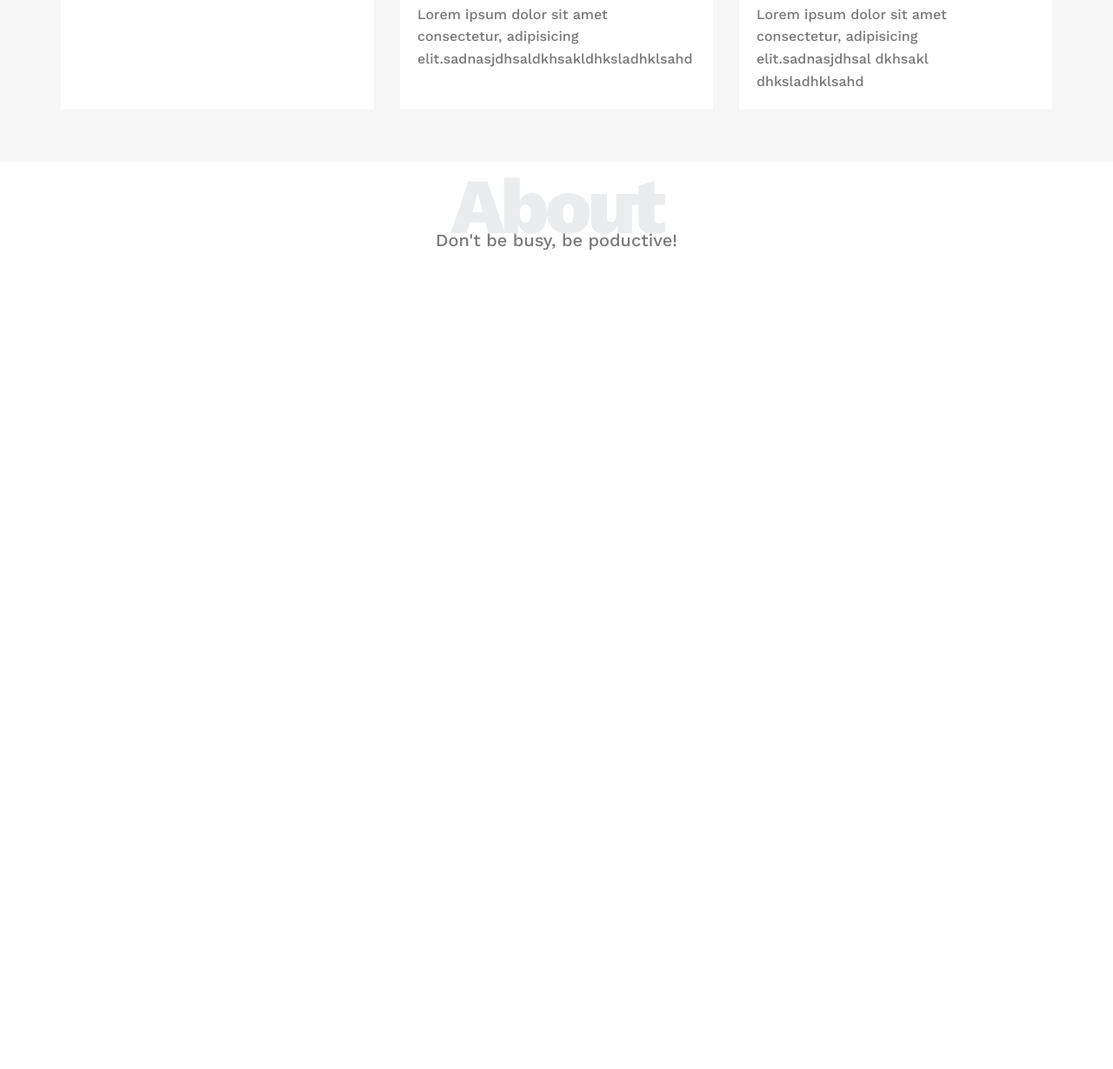
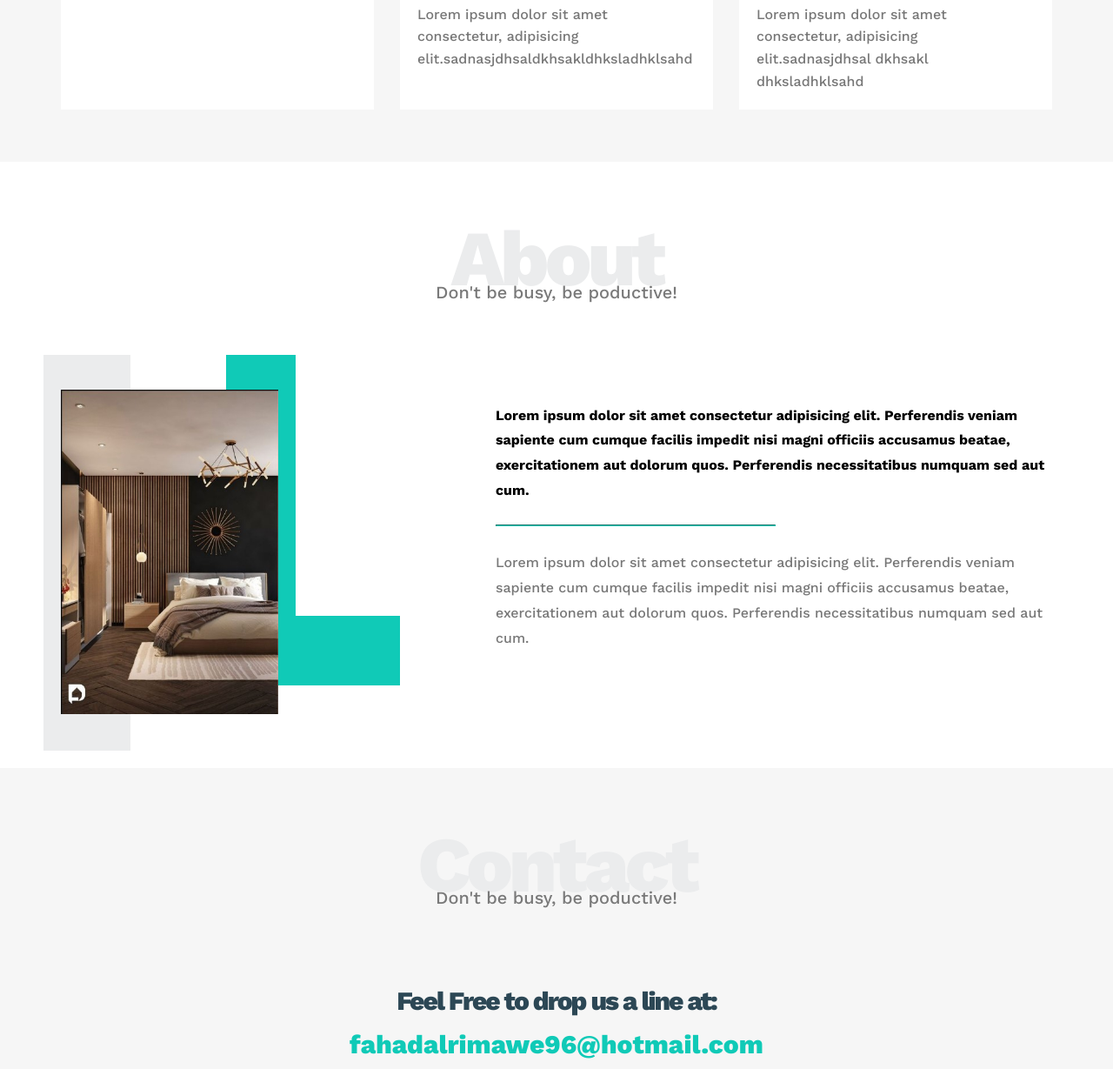
Before and after one commit to fha96/html-css-v1, a plain HTML site: page index.html in a window 1280 px wide. Shown: the part 2446-3675 px from the top of the page at 87% size. Before the commit the page ends 2736 px from the top, so only its background shows below. Drawn offline with nearby package versions, Linux system fonts and the light colour scheme.

Commit message:
complete template

```diff
--- a/index.html
+++ b/index.html
@@ -79,7 +79,7 @@
     </div>
     <!-- End Features -->
     <!-- Start Services -->
-    <div class="services">
+    <div class="services" id="services">
       <div class="container">
         <h2 class="special-heading">Services</h2>
         <p>Don't be busy, be poductive!</p>
@@ -149,7 +149,7 @@
     </div>
     <!-- End Services -->
     <!--Start Portfolio-->
-    <div class="portfolio">
+    <div class="portfolio" id="portfolio">
       <div class="container">
         <h2 class="special-heading">Portfolio</h2>
         <p>Don't be busy, be poductive!</p>
@@ -158,21 +158,36 @@
             <img src="images/Portfolios-1-1.png" alt="portfolio-1.png" />
             <div class="info">
               <h3>Hello Day</h3>
-              <p>Lorem ipsum dolor sit amet consectetur, adipisicing elit.sadnasjdhsaldkhsakldhksladhklsahd</p>
+              <p>
+                Lorem ipsum dolor sit amet consectetur, adipisicing
+                elit.sadnasjdhsaldkhsakldhksladhklsahd
+              </p>
             </div>
           </div>
           <div class="card">
-            <img src="images/portfolios-preschool-students.png" alt="portfolio-2.png" />
+            <img
+              src="images/portfolios-preschool-students.png"
+              alt="portfolio-2.png"
+            />
             <div class="info">
               <h3>Hello Day</h3>
-              <p>Lorem ipsum dolor sit amet consectetur, adipisicing elit.sadnasjdhsaldkhsakldhksladhklsahd</p>
+              <p>
+                Lorem ipsum dolor sit amet consectetur, adipisicing
+                elit.sadnasjdhsaldkhsakldhksladhklsahd
+              </p>
             </div>
           </div>
           <div class="card">
-            <img src="images/2b6152154020263.Y3JvcCwzNDUxLDI3MDAsMTExOSww.png" alt="portfolio-3.png" />
+            <img
+              src="images/2b6152154020263.Y3JvcCwzNDUxLDI3MDAsMTExOSww.png"
+              alt="portfolio-3.png"
+            />
             <div class="info">
               <h3>Hello Day</h3>
-              <p>Lorem ipsum dolor sit amet consectetur, adipisicing elit.sadnasjdhsal dkhsakl dhksladhklsahd</p>
+              <p>
+                Lorem ipsum dolor sit amet consectetur, adipisicing
+                elit.sadnasjdhsal dkhsakl dhksladhklsahd
+              </p>
             </div>
           </div>
         </div>
@@ -180,15 +195,57 @@
     </div>
     <!--End Portfolio-->
     <!--Start About-->
-    <div class="about">
+    <div class="about" id="about">
       <div class="container">
         <h2 class="special-heading">About</h2>
         <p>Don't be busy, be poductive!</p>
         <div class="about-content">
+          <div class="image">
+            <img src="images/Glamorous-Wooden-Bedroom-Interior-Design.jpg" alt="">
+          </div>
+          <div class="text">
+            <p>
+              Lorem ipsum dolor sit amet consectetur adipisicing elit. Perferendis
+              veniam sapiente cum cumque facilis impedit nisi magni officiis
+              accusamus beatae, exercitationem aut dolorum quos. Perferendis
+              necessitatibus numquam sed aut cum.
+            </p>
+            <hr>
+            <p>
+              Lorem ipsum dolor sit amet consectetur adipisicing elit. Perferendis
+              veniam sapiente cum cumque facilis impedit nisi magni officiis
+              accusamus beatae, exercitationem aut dolorum quos. Perferendis
+              necessitatibus numquam sed aut cum.
+            </p>
+
+          </div>
 
         </div>
       </div>
     </div>
     <!--End About-->
+    <!--Start Contact-->
+    <div class="contact" id="contact">
+      <div class="container">
+        <h2 class="special-heading">Contact</h2>
+        <p>Don't be busy, be poductive!</p>
+        <div class="info">
+          <p class="label">
+            Feel Free to drop us a line at:
+          </p>
+          <a href="mailto:fahadalrimawe96@hotmail.com?subject=Contact" class="link">fahadalrimawe96@hotmail.com</a>
+          <div class="social">
+            <p>Find Us On Social Networks</p>
+            <i class="fa-brands fa-facebook"></i>
+            <i class="fa-brands fa-twitter"></i>
+            <i class="fa-brands fa-linkedin"></i>
+          </div>
+        </div>
+      </div>
+    </div>
+    <!--End Contact-->
+    <!-- Start Footer -->
+    <div class="footer">&copy; <span>fha96</span> All Rights reserved </div>
+    <!-- End Footer -->
   </body>
 </html>
--- a/style/style.css
+++ b/style/style.css
@@ -1,8 +1,7 @@
-
 /* Start Variables*/
 :root {
   --main-color: #10cab7;
-    --secondary-color: #2C4755 ;
+  --secondary-color: #2c4755;
   --section-padding: 60px;
   --section-background: #f6f6f6;
 }
@@ -13,13 +12,16 @@
 }
 
 body {
-    font-family: 'Work Sans', sans-serif;
+  font-family: "Work Sans", sans-serif;
+}
+html {
+    scroll-behavior: smooth;
 }
 /*End Global Rules */
 
 /* Start Components*/
 .special-heading {
-    color: #EBECED;
+  color: #ebeced;
   font-size: 90px;
   text-align: center;
   font-weight: 800;
@@ -40,12 +42,11 @@ body {
   .special-heading + p {
     margin: -20px 0 0 0;
   }
-
 }
 /* End Components*/
 .container {
   margin: 0 auto;
-    padding: 0 15px ;
+  padding: 0 15px;
 }
 
 /* Small */
@@ -69,7 +70,6 @@ body {
 
 /* Start Header*/
 
-
 .header {
   padding: 20px;
 }
@@ -90,22 +90,21 @@ body {
 .header .links:hover {
   cursor: pointer;
 }
-.header .links:hover .icon span:nth-child(2)  {
+.header .links:hover .icon span:nth-child(2) {
   width: 100%;
 }
-.header .links .icon{
+.header .links .icon {
   width: 30px;
   display: flex;
   flex-wrap: wrap;
   justify-content: flex-end;
 }
 
-.header .links .icon span{
+.header .links .icon span {
   background-color: #333;
   margin-bottom: 5px;
   height: 2px;
 }
-
 
 .header .links .icon span:first-child {
   width: 100%;
@@ -136,7 +135,7 @@ body {
 }
 
 .header .links ul::before {
-    content: '';
+  content: "";
   border-width: 10px;
   border-style: solid;
   border-color: transparent transparent #f6f6f6 transparent;
@@ -169,7 +168,7 @@ body {
   min-height: calc(100vh - 64px);
   position: relative;
 }
-.landing .intro-text{
+.landing .intro-text {
   position: absolute;
   top: 50%;
   left: 50%;
@@ -221,15 +220,14 @@ background-color: var(--section-background);
 }
 /* End Features */
 
-
 /* Start Services */
 .services {
-    padding: var(--section-padding) 0 ;
+  padding: var(--section-padding) 0;
 }
 
 .services .services-content {
   display: grid;
-    grid-template-columns: repeat(auto-fill, minmax(300px,1fr));
+  grid-template-columns: repeat(auto-fill, minmax(300px, 1fr));
   margin: 90px 0 0 0;
   gap: 30px;
 }
@@ -255,7 +253,7 @@ background-color: var(--section-background);
   flex-basis: 50px;
 }
 
-.services .services-content .col .srv .text{
+.services .services-content .col .srv .text {
   flex: 1;
 }
 .services .services-content .col .srv .text h3 {
@@ -272,7 +270,7 @@ background-color: var(--section-background);
   position: relative;
 }
 .services .services-content .col .image::before {
-    content: '';
+  content: "";
   position: absolute;
   right: 50px;
   top: -50px;
@@ -291,11 +289,11 @@ background-color: var(--section-background);
 
 /*Start Portfolio*/
 .portfolio {
-    padding: var(--section-padding) 0 ;
+  padding: var(--section-padding) 0;
   background-color: var(--section-background);
 }
 
-.portfolio .portfolio-content{
+.portfolio .portfolio-content {
   display: grid;
   grid-template-columns: repeat(auto-fill, minmax(300px, 1fr));
   gap: 30px;
@@ -313,7 +311,7 @@ background-color: var(--section-background);
 .portfolio .portfolio-content .card .info {
   padding: 20px;
 }
-@media (max-width: 767px){
+@media (max-width: 767px) {
   .portfolio .portfolio-content .card .info {
     text-align: center;
   }
@@ -321,10 +319,153 @@ background-color: var(--section-background);
 .portfolio .portfolio-content .card .info h3 {
   margin: 0;
 }
-.portfolio .portfolio-content .card .info p{
+.portfolio .portfolio-content .card .info p {
   line-height: 1.6;
   color: #777;
   margin-bottom: 0;
   width: 100%;
 }
 /*End Portfolio*/
+/*Start About*/
+.about {
+  padding: var(--section-padding) 0;
+}
+
+.about .container .about-content {
+  margin-top: 100px;
+  display: flex;
+  flex-wrap: wrap;
+  justify-content: space-between;
+}
+
+@media(max-width: 991px) {
+    .about .container .about-content {
+        flex-direction: column;
+        text-align: center;
+    }
+}
+
+.about .about-content .image {
+    position: relative ;
+    width: 250px;
+    height: 375px;
+}
+
+@media(max-width: 991px) {
+    .about .about-content .image {
+        margin: 0 auto 70px auto;
+    }
+}
+.about .about-content .image::before {
+    content: '';
+    position: absolute;
+    background: #ebeced;
+    width: 100px;
+    height: calc(100% + 80px);
+    top: -40px;
+    left: -20px;
+    z-index: -1;
+
+}
+.about .about-content .image::after {
+    content: '';
+    position: absolute;
+    width: 120px;
+    height: 300px;
+    border-left: 80px solid var(--main-color);
+    border-bottom: 80px solid var(--main-color);
+    top: -40px;
+    right: -140px;
+    z-index: -1;
+}
+
+@media(max-width: 991px) {
+    .about .about-content .image::after,
+    .about .about-content .image::before {
+        display: none;
+    }
+}
+.about .about-content .image img {
+   max-width: 100%;
+}
+
+.about .about-content .text {
+    flex-basis: calc(100% - 500px);
+}
+
+.about .about-content .text p:first-of-type {
+    font-weight: bold;
+    line-height: 1.8;
+}
+.about .about-content .text hr {
+    width: 50%;
+    display: inline-block;
+    border-color: var(--main-color);
+}
+.about .about-content .text p:last-child {
+    line-height: 1.8;
+    color: #777;
+}
+
+
+
+/*End About*/
+
+/*Start Contact*/
+.contact {
+    background-color: var(--section-background);
+    padding: var(--section-padding) 0;
+}
+
+.contact .info {
+    padding: var(--section-padding) 0;
+    text-align: center;
+}
+
+.contact .info .label{
+    font-size: 30px;
+    font-weight: 800;
+    color: var(--secondary-color);
+    letter-spacing: -2px;
+    margin-bottom: 15px;
+}
+.contact .info .link {
+    display: block;
+    font-size: 30px;
+    font-weight: 800;
+    color: var(--main-color);
+    text-decoration: none;
+}
+.contact .info .social  {
+    display: flex;
+    align-items: center;
+    gap: 10px;
+    justify-content: center;
+    font-size: 16px;
+}
+@media (max-width: 767px) {
+    .contact .info .link,
+    .contact .info .label
+    {
+        font-size: 20px;
+    }
+}
+.contact .info .social i{
+    color: var(--secondary-color);
+}
+/*End Contact*/
+
+/*Start Footer */
+.footer {
+    color: white;
+    background: var(--secondary-color);
+    padding: 30px 10px;
+    text-align: center;
+    font-size: 16px;
+}
+
+.footer span {
+    color: var(--main-color);
+    font-weight: bold;
+}
+/*End Footer */
```
Also changed, not shown: images/Glamorous-Wooden-Bedroom-Interior-Design.jpg (added). Lines whose indentation alone changed are shown as unchanged.
